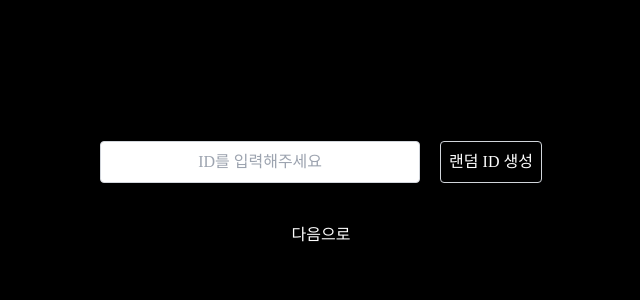
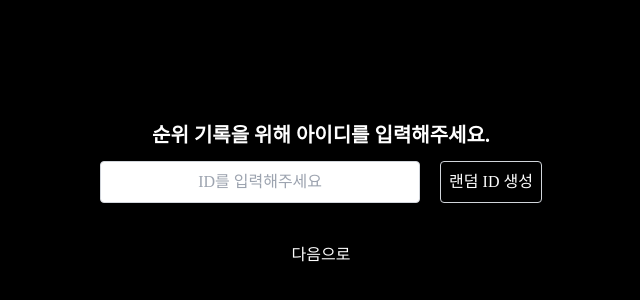
Before and after one commit to partlyjadedyouth/escape-anywhere, a Next.js app: page /login in a window 1280 px wide. Shown: the part 206-506 px from the top of the page, without its empty margins (319-959 px from the left). Built offline with nearby package versions, Linux system fonts and the light colour scheme; a web font is replaced by a local one.

Commit message:
[feat/refactor] Add title in /login

```diff
--- a/app/login/page.tsx
+++ b/app/login/page.tsx
@@ -36,6 +36,9 @@ export default function Login() {
     <>
       <div className="flex flex-col items-center justify-center">
         {/* flex 컨테이너로, 세로 방향으로 정렬하고, 가운데 정렬합니다. */}
+        <p className="font-bold mb-3 text-xl">
+          순위 기록을 위해 아이디를 입력해주세요.
+        </p>
         <div>
           {/* input과 버튼을 포함하는 div입니다. */}
           <input
--- a/app/theme/page.tsx
+++ b/app/theme/page.tsx
@@ -3,7 +3,7 @@
 import React, { useState } from "react";
 import { useRouter } from "next/navigation";
 
-const Theme = () => {
+export default function Theme() {
   const router = useRouter();
 
   const [theme, setTheme] = useState({ value: "", selected: false });
@@ -23,7 +23,7 @@ const Theme = () => {
       return (
         <div
           className="flex flex-col items-center justify-center min-h-screen bg-black text-white bg-center bg-cover"
-          style={{ backgroundImage: "url('background.png')" }}
+          style={{ backgroundImage: "url('/image/background.png')" }}
         >
           <h1 className="text-center text-2xl font-bold mb-4">
             원하는 방탈출 컨셉을 설명해주세요
@@ -103,6 +103,4 @@ const Theme = () => {
         </div>
       );
   }
-};
-
-export default Theme;
+}
```
